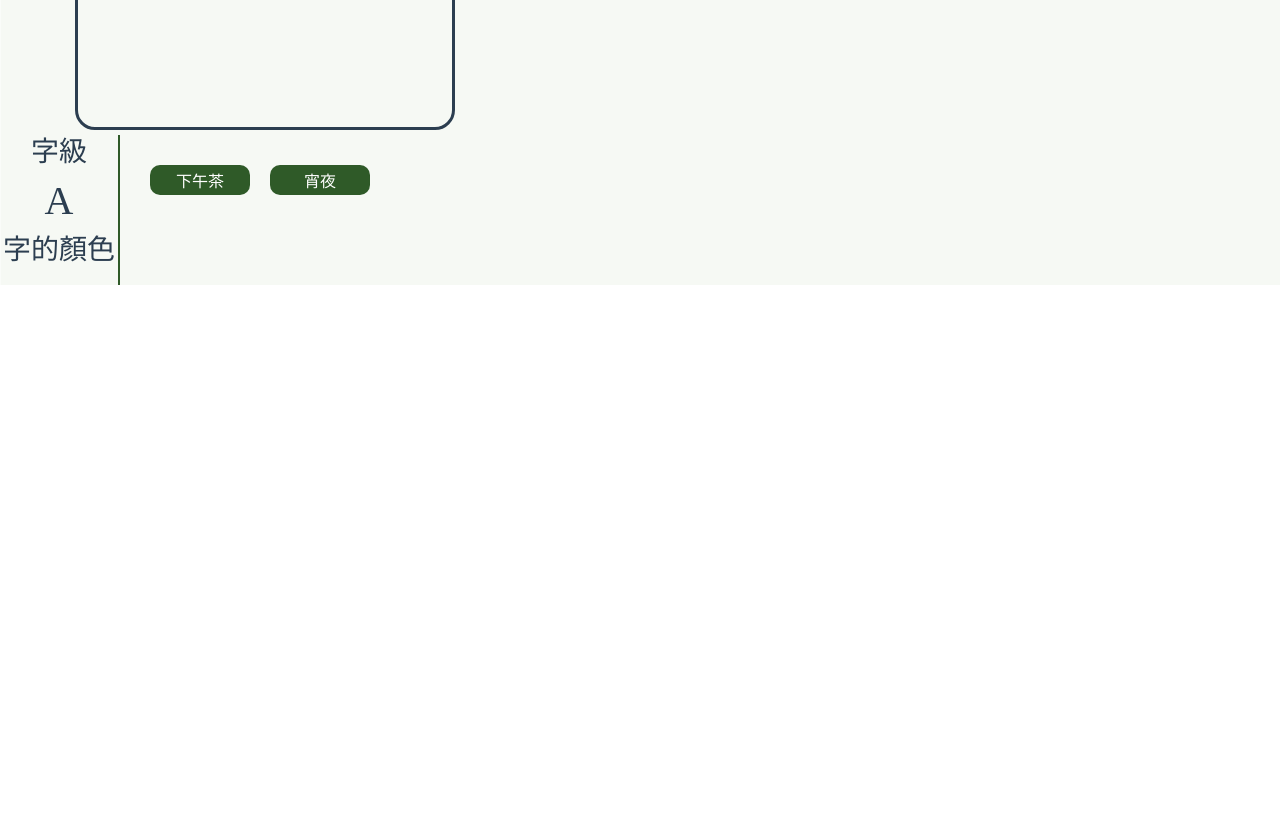
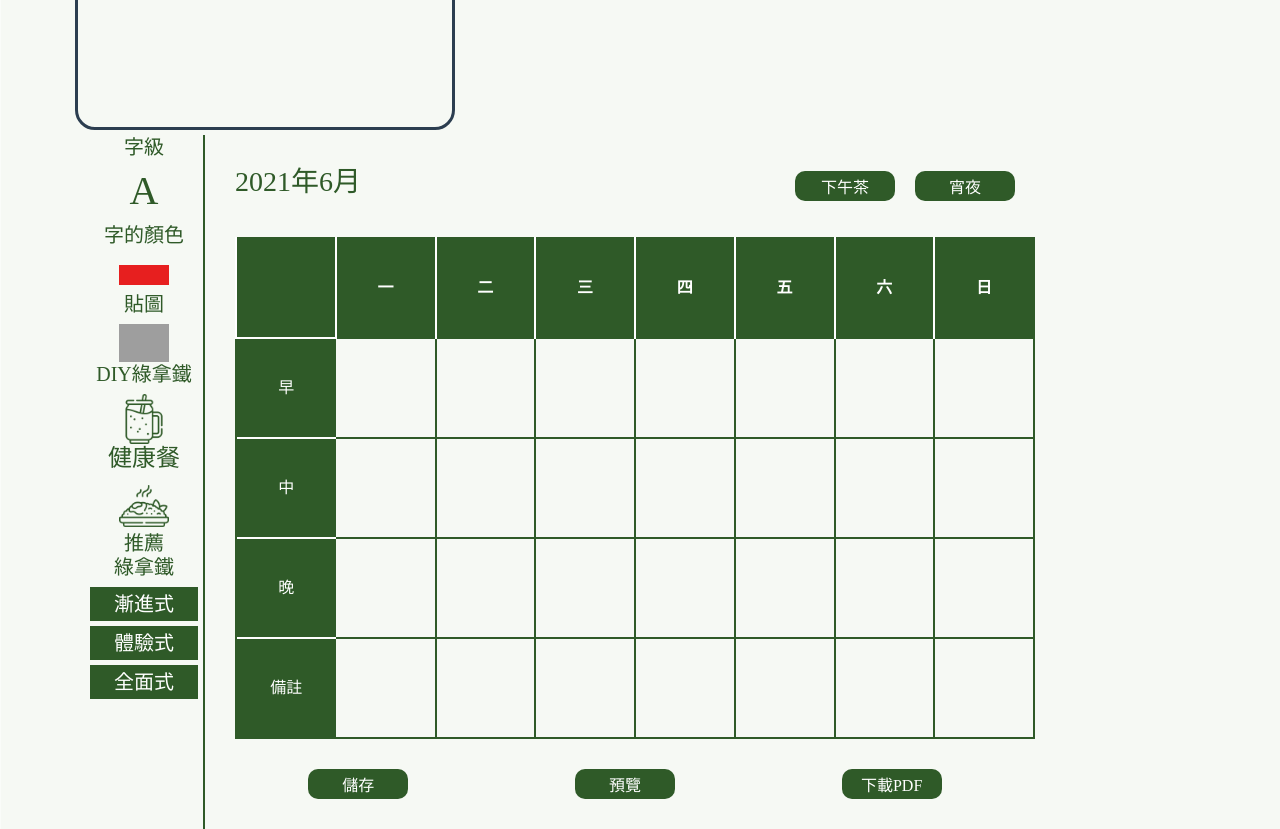
Before and after one commit to katelove/greenLatteVue, a Vue app: page / in a window 1280 px wide. Shown: the part 3100-3929 px from the top of the page. Before the commit the page ends 3385 px from the top, so only its background shows below. Built offline with nearby package versions, Linux system fonts and the light colour scheme; grey boxes are pictures that could not be loaded.

Commit message:
畫板樣式調整

```diff
--- a/src/components/WeekProject.vue
+++ b/src/components/WeekProject.vue
@@ -1,14 +1,12 @@
 <template>
- <!-- <div class="container">
+ <div class="container">
    <div class="row">
-      <div class="col-sm-12 -col-md-12 col-lg-12 board-style"> -->
-      <div class="board-style">
+    <div class="col-sm-12 -col-md-12 col-lg-12 board-style">
       <!-- 工具列 -->
       <div id="tool">
-        <!-- <ul>
-        <li> -->
+       <!-- 字的大小 -->
         <div v-on:click="show = !show">
-              <h3>字級</h3>
+          <h5>字級</h5>
           <h1>A</h1>
         </div>
         <transition name="ul">
@@ -18,10 +16,9 @@
             <li><h6>A</h6></li>
           </ul>
         </transition>
-        <!-- </li> -->
-        <!-- <li>-->
+       <!-- 字的顏色 -->
         <div v-on:click="active = ! active">
-              <h3>字的顏色</h3>
+          <h5>字的顏色</h5>
           <div class="tool-color"></div>
         </div>
         <transition name="ul">
@@ -31,11 +28,13 @@
             <li><div class="t-c-green"></div></li>
           </ul>
         </transition>
-        <!--</li> -->
-        <!-- <li>
-            <h3>貼圖</h3>
+      <!-- 貼圖 -->
+          <div v-on:click="picture = ! picture">
+            <h5>貼圖</h5>
             <div><img src="../../public/images/pic/crown.png" alt="" /></div>
-            <ul>
+          </div>
+          <transition name="ul">
+            <ul v-if="picture" class="ul-box">
               <li>
                 <img src="../../public/images/pic/crown.png" id="texture1" alt="" />
               </li>
@@ -49,73 +48,149 @@
                 <img src="../../public/images/pic/confetti.png" id="texture4" alt="" />
               </li>
             </ul>
-          </li>
-          <li>
-            <h3>DIY綠拿鐵</h3>
+          </transition>
+
+          <!-- DIY綠拿鐵 -->
+          <div v-on:click="diyGreen = ! diyGreen">
+            <h5>DIY綠拿鐵</h5>
             <div><img src="../../public/images/pic/dragon-fruit.png" alt="" /></div>
-            <ul>
+          </div>
+          <transition name="ul">
+            <ul v-if="diyGreen" class="ul-box">
               <li><img src="../../public/images/pic/dragon-fruit.png" alt="" /></li>
               <li></li>
             </ul>
-          </li>
-          <li>
-            <h3>健康餐</h3>
+          </transition>
+          <!-- 健康餐 -->
+          <div v-on:click="healthMeal = ! healthMeal">
+            <h4>健康餐</h4>
             <div><img src="../../public/images/pic/fried-rice.png" alt="" /></div>
-            <ul>
+          </div>
+          <transition name="ul">
+            <ul v-if="healthMeal" class="ul-box">
               <li><img src="../../public/images/pic/fried-rice.png" alt="" /></li>
             </ul>
-          </li>
+          </transition>
+
+          <!-- 推薦綠拿鐵 -->
+          <div v-on:click="sugGreen = ! sugGreen">
+            <h5>推薦<br />綠拿鐵</h5>
+          </div>
+          <transition name="ul">
+            <ul v-if="sugGreen" class="ul-box">
               <li>
-            <h3>推薦<br />綠拿鐵</h3>
-            <ul>
-              <li>
-                <h4>火紅綠拿鐵</h4>
+                <h6>火紅綠拿鐵</h6>
                 <img src="../../public/images/pic/drink.png" alt="" />
               </li>
               <li>
-                <h4>經典綠拿鐵</h4>
+                <h6>經典綠拿鐵</h6>
                 <img src="../../public/images/pic/orange-juice.png" alt="" />
               </li>
               <li>
-                <h4>清爽綠拿鐵</h4>
+                <h6>清爽綠拿鐵</h6>
                 <img src="../../public/images/pic/juice.png" alt="" />
               </li>
             </ul>
-          </li>
+          </transition>
 
           <div class="tool-try">
-            <h4>漸進式</h4>
-            <h4>體驗式</h4>
-            <h4>全面式</h4>
-          </div> -->
-        <!-- </ul> -->
+            <h5>漸進式</h5>
+            <h5>體驗式</h5>
+            <h5>全面式</h5>
           </div>
-
+      </div>
       <!-- 月曆大小 -->
 <div id="calendarsite">
   <!-- 顯示年/月   -->
   <div id="topTitle">
+    <h3 class='dateWord'>2021年6月</h3>
       <div class="rightOption">
         <div id='teamTimeBtn' class='btnStyle'>下午茶</div>
         <div id='nightBtn' class='btnStyle'>宵夜</div>
       </div>
   </div>
   <!-- 月曆 -->
-        <div id="calendarTag"></div>
+  <div id="calendarTag">
+   <table>
+    <thead>
+      <tr class="th-row">
+        <th></th>
+        <th>一</th>
+        <th>二</th>
+        <th>三</th>
+        <th>四</th>
+        <th>五</th>
+        <th>六</th>
+        <th>日</th>
+      </tr>
+    </thead>
+    <tbody>
+      <tr>
+        <td>早</td>
+        <td></td>
+        <td></td>
+        <td></td>
+        <td></td>
+        <td></td>
+        <td></td>
+        <td></td>
+      </tr>
+      <tr>
+        <td>中</td>
+        <td></td>
+        <td></td>
+        <td></td>
+        <td></td>
+        <td></td>
+        <td></td>
+        <td></td>
+      </tr>
+      <tr>
+        <td>晚</td>
+        <td></td>
+        <td></td>
+        <td></td>
+        <td></td>
+        <td></td>
+        <td></td>
+        <td></td>
+      </tr>
+      <tr>
+        <td>備註</td>
+        <td></td>
+        <td></td>
+        <td></td>
+        <td></td>
+        <td></td>
+        <td></td>
+        <td></td>
+      </tr>
+    </tbody>
+  </table>
+  </div>
       <!-- 下方按鈕 -->
-        <div id="bottomBtn"></div>
+   <div id="bottomBtn">
+    <div id='saveBtn' class='btnStyle'>儲存</div>
+    <div id='previewBtn' class='btnStyle'>預覽</div>
+    <div id='downloadBtn' class='btnStyle'>下載PDF</div>
    </div>
    </div>
-    <!-- </div>
   </div>
- </div> -->
+
+ </div>
+ </div>
 </template>
 <script>
+
 export default {
   data () {
     return {
       show: false,
-      active: false
+      active: false,
+      picture: false,
+      diyGreen: false,
+      healthMeal: false,
+      sugGreen: false
     }
   }
 }
--- a/src/scss/weekProject.scss
+++ b/src/scss/weekProject.scss
@@ -10,53 +10,37 @@
   #tool {
     width: 120px;
     border-right: #2f5a28 2px solid;
-  }
-
-  #tool ul li ul li img {
+    div {
+      color: #2f5a28;
+    // 圖片
+      img {
         width: 50px;
       }
-  #tool ul li div,
-  #tool ul li div ul {
-    display: inline;
     }
-
-  /* 一開始工具選單做隱藏 */
-  #tool ul li ul {
-    display: none;
-  }
-
     /* 框線 */
-  #tool ul li {
-    display: inline-block;
+    ul li {
       padding: 0.5em 0.5em 0.5em 0.5em;
       font-weight: bold;
       cursor: pointer;
       width: 100px;
       height: 85px;
       text-align: center;
-  }
-
-  #tool ul li h1 {
-    color: #2f5a28;
-  }
-  /* 工具裡選單 */
-  #tool ul li ul li {
       border: none;
       height: auto;
       width: auto;
       display: block;
-    cursor: pointer;
     }
-
-  #tool ul li ul li:hover {
+    // 選取工具單
+    ul li:hover {
       background-color: rgb(172, 204, 193);
       color: #2f5a28;
       width: auto;
     }
+  }
+
 
   /* 字體顏色 */
-  #tool ul li .tool-color,
-  #tool ul li ul .t-c-red {
+ .tool-color,.t-c-red {
     background-color: rgb(231, 31, 31);
     height: 20px;
     width: 50px;
@@ -64,7 +48,7 @@
     display: inline-block;
   }
 
-  #tool ul li ul .t-c-blue {
+  .t-c-blue {
     background-color: rgb(34, 13, 221);
     height: 20px;
     width: 50px;
@@ -72,7 +56,7 @@
     display: inline-block;
   }
 
-  #tool ul li ul .t-c-green {
+  .t-c-green {
     background-color: #2f5a28;
     height: 20px;
     width: 50px;
@@ -86,8 +70,7 @@
   }
 
   /* 綠拿鐵體驗方式 */
-
-  #tool ul .tool-try h4 {
+  .tool-try h5 {
     margin: 5px;
     background-color: #2f5a28;
     padding: 5px;
@@ -96,18 +79,31 @@
   }
 
   /* ====================畫板============================= */
-
+  #calendarsite {
+    display: flex;
+    flex-direction: column;
+    margin: 0px 30px 0px 30px;
+    width: 800px;
+  }
   /* 顯示年+按鈕 */
   #topTitle {
     display: flex;
     justify-content: space-between;
     align-items: center;
     margin: 30px 0px;
-  }
     .dateWord {
       color: #2f5a28;
     }
 
+  }
+
+  .rightOption {
+    display: flex;
+    justify-content: right;
+    align-items: center;
+  }
+
+  // 按鈕樣式
   .btnStyle {
     background-color: #2f5a28;
     color: white;
@@ -119,31 +115,62 @@
     padding-top: 5px;
   }
 
-  .rightOption {
-    display: flex;
-    justify-content: right;
-    align-items: center;
-  }
   /* 月曆 */
   #calendarTag {
     display: inline-block;
     width: 800px;
   }
-  #calendarsite {
-    display: flex;
-    flex-direction: column;
-    margin: 0px 30px 0px 30px;
-  }
+
   /* 下方按鈕 */
   #bottomBtn {
     display: flex;
     align-items: center;
     justify-content: space-around;
     margin: 30px 0px;
+    flex-direction: row;
+    div{
+      display: inline-block;
+    }
   }
 
+  //每個td大小
   .th-row th,
   table tbody tr td {
     width: 50px;
     height: 100px;
   }
+
+  // 首欄背景為綠底
+  #calendarTag table tbody tr td:first-child{
+    background-color:#2f5a28;
+    color:white;
+    text-align:center;
+    border-top: 2px solid white;
+  }
+
+   //第一列背景為綠底
+   .th-row th{
+    background-color:#2f5a28;
+    color:white;
+    text-align:center;
+    border-left: 2px white solid;
+   }
+
+   //table 增加 border
+   #calendarTag table tbody tr td{
+    border-left:2px #2f5a28 solid;
+    border-top:2px #2f5a28 solid;
+    padding:0px;
+    margin:0px;
+   }
+
+    //td 左邊多餘的border
+    #calendarTag table tbody tr td:nth-of-type(2){
+      border-left:none;
+    }
+
+    table{
+      border:2px #2f5a28 solid;
+      border-radius:0 0 10px 10px;
+      width:100%;
+    }
```
Lines whose indentation alone changed are shown as unchanged.
